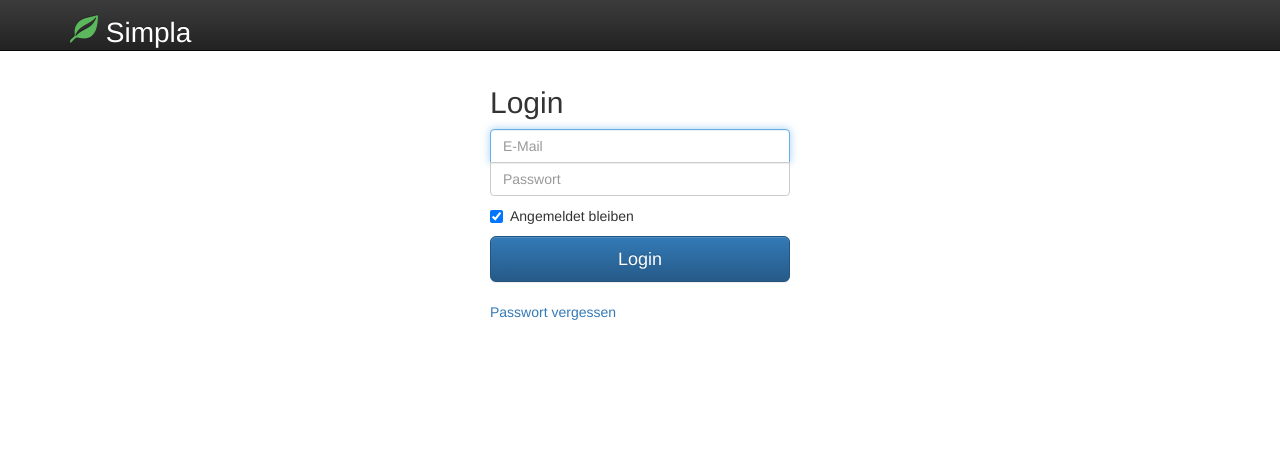
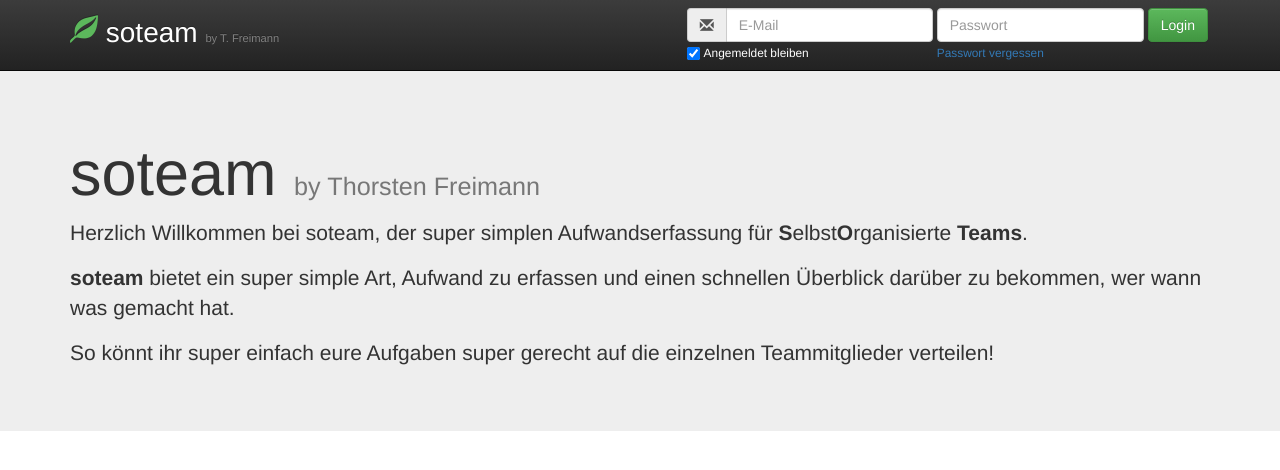
Before and after one commit to thorstenfr/soteam, a PHP site: page /login.php in a window 1280 px wide. Shown: the top 470 px of the page. Run offline with PHP 8.4, Linux system fonts and the light colour scheme.

Commit message:
Neuer Willkommensbildschirm

```diff
--- a/login.php
+++ b/login.php
@@ -2,6 +2,7 @@
 session_start();
 require_once("inc/config.inc.php");
 require_once("inc/functions.inc.php");
+
 
 $error_msg = "";
 if(isset($_POST['email']) && isset($_POST['passwort'])) {
@@ -41,30 +42,25 @@ if(isset($_POST['email']))
 
 include("templates/header.inc.php");
 ?>
- <div class="container small-container-330 form-signin">
-  <form action="login.php" method="post">
-	<h2 class="form-signin-heading">Login</h2>
+<div class="jumbotron">
+      <div class="container">
+        <h1>soteam <small style="font-size : 0.4em">by Thorsten Freimann</small></h1>
+        <p>Herzlich Willkommen bei soteam, der super simplen Aufwandserfassung für <span style="font-weight : bold;">S</span>elbst<span style="font-weight : bold;">O</span>rganisierte <span style="font-weight : bold;">Teams</span>.
+		</p>
+		<p><span style="font-weight : bold;">soteam</span> bietet ein super simple Art, Aufwand zu erfassen und einen schnellen Überblick darüber zu bekommen, wer wann was gemacht hat.</p>
+		<p>So könnt ihr super einfach eure Aufgaben super gerecht auf die einzelnen Teammitglieder verteilen!
+		</p>
 
-<?php
-if(isset($error_msg) && !empty($error_msg)) {
-	echo $error_msg;
-}
-?>
-	<label for="inputEmail" class="sr-only">E-Mail</label>
-	<input type="email" name="email" id="inputEmail" class="form-control" placeholder="E-Mail" value="<?php echo $email_value; ?>" required autofocus>
-	<label for="inputPassword" class="sr-only">Passwort</label>
-	<input type="password" name="passwort" id="inputPassword" class="form-control" placeholder="Passwort" required>
-	<div class="checkbox">
-	  <label>
-		<input type="checkbox" value="remember-me" name="angemeldet_bleiben" value="1" checked> Angemeldet bleiben
-	  </label>
-	</div>
-	<button class="btn btn-lg btn-primary btn-block" type="submit">Login</button>
-	<br>
-	<a href="passwortvergessen.php">Passwort vergessen</a>
-  </form>
 
-</div> <!-- /container -->
+
+
+
+        </p>
+
+      </div>
+    </div>
+
+
 
 
 <?php
--- a/templates/header.inc.php
+++ b/templates/header.inc.php
@@ -5,7 +5,7 @@
     <meta http-equiv="X-UA-Compatible" content="IE=edge">
     <meta name="viewport" content="width=device-width, initial-scale=1">
     <!-- The above 3 meta tags *must* come first in the head; any other head content must come *after* these tags -->
-    <title>Simple Aufwandserfassung</title>
+    <title>soteam - by T. Freimann</title>
 
     <!-- Bootstrap core CSS -->
     <link href="css/bootstrap.min.css" rel="stylesheet">
@@ -64,9 +64,35 @@ function myFunction() {
             <span class="icon-bar"></span>
             <span class="icon-bar"></span>
           </button>
-          <a class="navbar-brand" href="index.php"><i class="glyphicon glyphicon-leaf logo"></i> Simpla</a>
+          <a class="navbar-brand" href="index.php"><i class="glyphicon glyphicon-leaf logo"></i> soteam <small style="font-size : 0.4em; color : grey">by T. Freimann</small></a>
         </div>
-        <?php if(is_checked_in()): ?>
+		<?php if(!is_checked_in()): ?>
+        <div id="navbar" class="navbar-collapse collapse">
+          <form class="navbar-form navbar-right" action="login.php" method="post">
+			<table class="login" role="presentation">
+				<tbody>
+					<tr>
+						<td>
+							<div class="input-group">
+								<div class="input-group-addon"><span class="glyphicon glyphicon-envelope"></span></div>
+								<input class="form-control" placeholder="E-Mail" name="email" type="email" required>
+							</div>
+						</td>
+						<td><input class="form-control" placeholder="Passwort" name="passwort" type="password" value="" required></td>
+						<td><button type="submit" class="btn btn-success">Login</button></td>
+					</tr>
+					<tr>
+						<td><label style="margin-bottom: 0px; font-weight: normal;"><input type="checkbox" name="angemeldet_bleiben" value="remember-me" title="Angemeldet bleiben"  checked="checked" style="margin: 0; vertical-align: middle;" /> <small>Angemeldet bleiben</small></label></td>
+						<td><small><a href="passwortvergessen.php">Passwort vergessen</a></small></td>
+						<td></td>
+					</tr>
+				</tbody>
+			</table>
+
+
+          </form>
+        </div><!--/.navbar-collapse -->
+       <?php else: ?>
         <div id="navbar" class="navbar-collapse collapse">
          <ul class="nav navbar-nav navbar-right">
          	<li><a href="internal.php">Interner Bereich</a></li>
```
